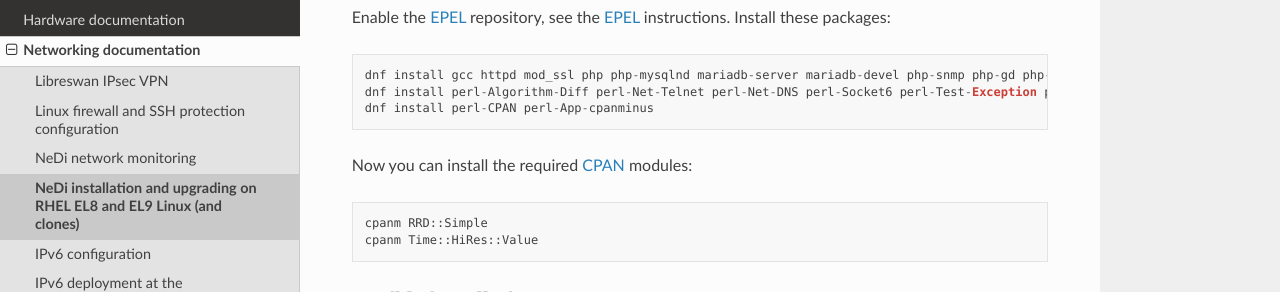
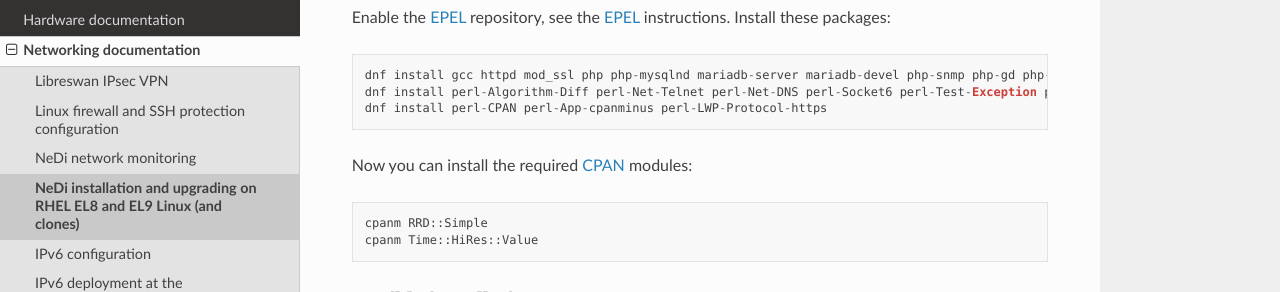
Before and after one commit to OleHolmNielsen/ITwiki, a Sphinx documentation site: the page built from docs/NeDi_installation_on_CentOS.rst, in a window 1280 px wide and 900 px high, scrolled down 967 px. Shown: the part 159-451 px from the top of the window. Built offline with Sphinx 7.4.7 and the Read the Docs theme 3.1.0, drawn with Linux system fonts in a browser that asks for light colours.

Commit message:
Added perl-LWP-Protocol-https package

```diff
--- a/docs/NeDi_installation_on_CentOS.rst
+++ b/docs/NeDi_installation_on_CentOS.rst
@@ -33,7 +33,7 @@
 
   dnf install gcc httpd mod_ssl php php-mysqlnd mariadb-server mariadb-devel php-snmp php-gd php-process patch net-snmp net-snmp-utils rrdtool rrdtool-perl tcpdump
   dnf install perl-Algorithm-Diff perl-Net-Telnet perl-Net-DNS perl-Socket6 perl-Test-Exception perl-DBD-MySQL perl-Module-Build perl-Net-SNMP
-  dnf install perl-CPAN perl-App-cpanminus
+  dnf install perl-CPAN perl-App-cpanminus perl-LWP-Protocol-https
 
 Now you can install the required CPAN_ modules::
 
```
